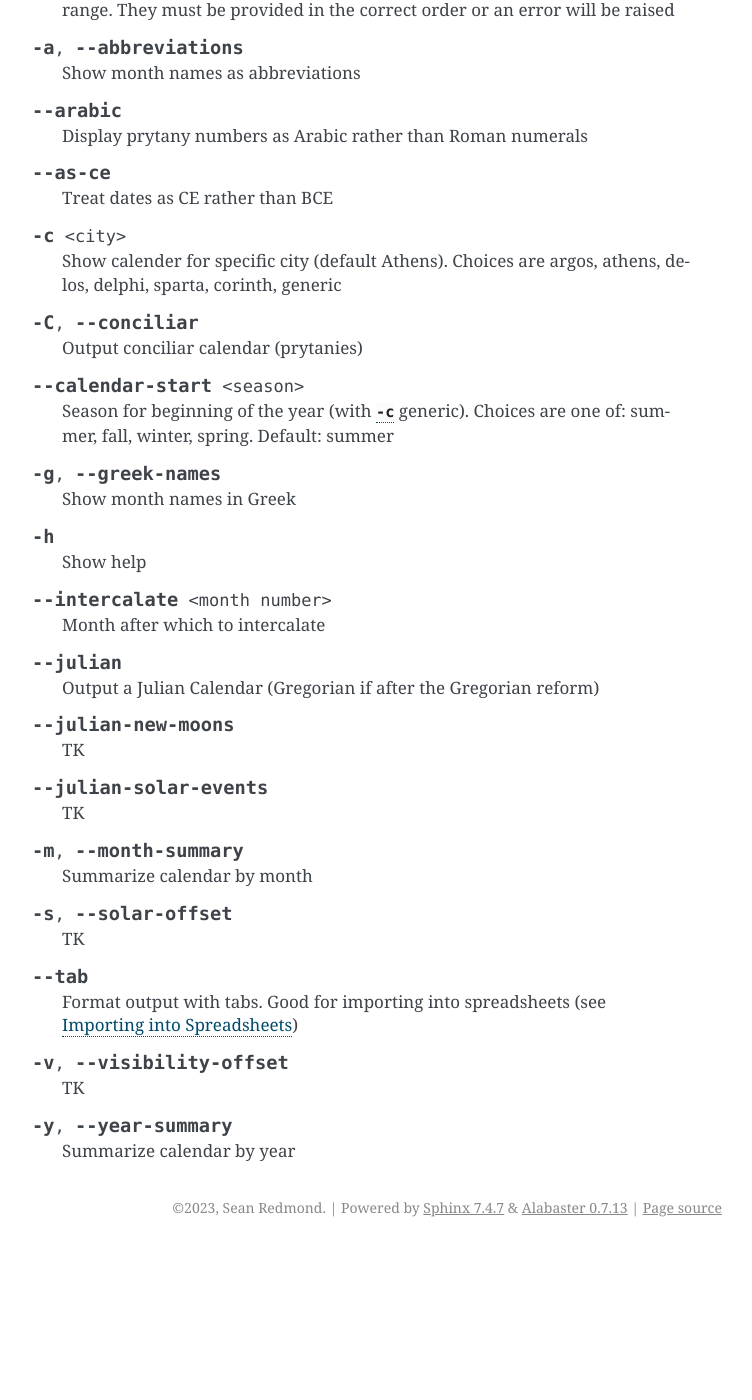
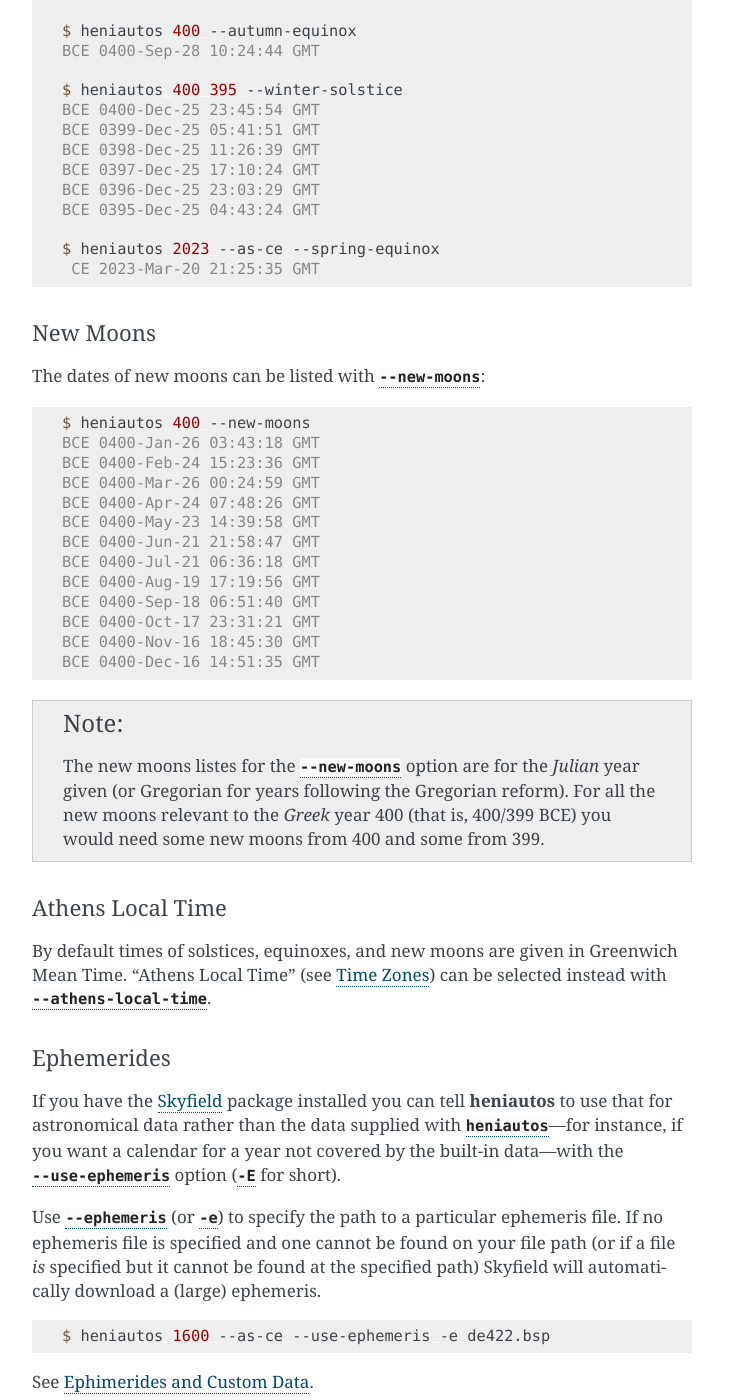
Before and after one commit to seanredmond/heniautos, a Sphinx documentation site: the page built from docs/command_line.rst, in a window 1280 px wide and 1400 px high, scrolled down 8420 px. Shown: the whole window, without its empty margins (388-1140 px from the left). Built offline with Sphinx 7.4.7, drawn with Linux system fonts in a browser that asks for light colours; before the commit the page ends 9667 px from its top, so only the background shows below that; some of the changed text lies outside the part shown.

Commit message:
More documentation

```diff
--- a/docs/command_line.rst
+++ b/docs/command_line.rst
@@ -385,13 +385,13 @@ The :option:`--julian` option will output a *Julian* calendar for the year or ye
 .. code-block:: console
 
     $ heniautos 400 --julian
-    1575324|BCE 0400-Jan-01||
-    1575325|BCE 0400-Jan-02||
-    1575326|BCE 0400-Jan-03||
+    1575324|BCE 0400-Jan-01
+    1575325|BCE 0400-Jan-02
+    1575326|BCE 0400-Jan-03
     ...
-    1575686|BCE 0400-Dec-29||
-    1575687|BCE 0400-Dec-30||
-    1575688|BCE 0400-Dec-31||
+    1575686|BCE 0400-Dec-29
+    1575687|BCE 0400-Dec-30
+    1575688|BCE 0400-Dec-31
 
 .. note::
 
@@ -424,8 +424,92 @@ calendars, so you can use this to check the work of
    solstices/equinoxes are affected by :option:`--visibility-offset`
    or :option:`--solar-offset`
 
-Option Reference
-----------------
+
+Solstices and Equinoxes
+^^^^^^^^^^^^^^^^^^^^^^^
+
+You can see the dates of solstices and equinoxes for any year or years
+with :option:`--summer-solstice`, :option:`--autumn-equinox`,
+:option:`--winter-solstice`:, and :option:`--spring-equinox`
+
+.. code-block:: console
+
+    $ heniautos 400 --summer-solstice
+    BCE 0400-Jun-28 07:06:35 GMT
+
+    $ heniautos 400 --autumn-equinox
+    BCE 0400-Sep-28 10:24:44 GMT
+
+    $ heniautos 400 395 --winter-solstice
+    BCE 0400-Dec-25 23:45:54 GMT
+    BCE 0399-Dec-25 05:41:51 GMT
+    BCE 0398-Dec-25 11:26:39 GMT
+    BCE 0397-Dec-25 17:10:24 GMT
+    BCE 0396-Dec-25 23:03:29 GMT
+    BCE 0395-Dec-25 04:43:24 GMT
+
+    $ heniautos 2023 --as-ce --spring-equinox
+     CE 2023-Mar-20 21:25:35 GMT
+
+New Moons
+^^^^^^^^^
+
+The dates of new moons can be listed with :option:`--new-moons`:
+
+.. code-block:: console
+
+    $ heniautos 400 --new-moons
+    BCE 0400-Jan-26 03:43:18 GMT
+    BCE 0400-Feb-24 15:23:36 GMT
+    BCE 0400-Mar-26 00:24:59 GMT
+    BCE 0400-Apr-24 07:48:26 GMT
+    BCE 0400-May-23 14:39:58 GMT
+    BCE 0400-Jun-21 21:58:47 GMT
+    BCE 0400-Jul-21 06:36:18 GMT
+    BCE 0400-Aug-19 17:19:56 GMT
+    BCE 0400-Sep-18 06:51:40 GMT
+    BCE 0400-Oct-17 23:31:21 GMT
+    BCE 0400-Nov-16 18:45:30 GMT
+    BCE 0400-Dec-16 14:51:35 GMT
+
+.. note:: The new moons listes for the :option:`--new-moons` option
+          are for the *Julian* year given (or Gregorian for years
+          following the Gregorian reform). For all the new moons
+          relevant to the *Greek* year 400 (that is, 400/399 BCE) you
+          would need some new moons from 400 and some from 399.
+
+Athens Local Time
+^^^^^^^^^^^^^^^^^
+
+By default times of solstices, equinoxes, and new moons are given in
+Greenwich Mean Time. "Athens Local Time" (see :ref:`time-zones`) can
+be selected instead with :option:`--athens-local-time`.
+
+Ephemerides
+^^^^^^^^^^^
+
+If you have the `Skyfield <https://pypi.org/project/skyfield/>`_
+package installed you can tell :command:`heniautos` to use that for
+astronomical data rather than the data supplied with
+:py:mod:`heniautos`—for instance, if you want a calendar for a year
+not covered by the built-in data—with the :option:`--use-ephemeris`
+option (:option:`-E` for short).
+
+Use :option:`--ephemeris` (or :option:`-e`) to specify the path
+to a particular ephemeris file. If no ephemeris file is specified and
+one cannot be found on your file path (or if a file *is* specified but
+it cannot be found at the specified path) Skyfield will automatically
+download a (large) ephemeris.
+
+
+.. code-block:: console
+
+    $ heniautos 1600 --as-ce --use-ephemeris -e de422.bsp
+
+See :ref:`ephemerides`.
+
+:command:`heniautos` Option Reference
+----------------------------------------
 
 .. option:: start_year
 
@@ -450,6 +534,14 @@ Option Reference
 
     Treat dates as CE rather than BCE
 
+.. option:: --athens-local-time
+
+    Show times in Athens Local Times (see :ref:`time-zones`)
+
+.. option:: --autumn-equinox
+
+    Only list dates of autumn equinox
+
 .. option:: -c <city>
 
     Show calender for specific city (default Athens). Choices are
@@ -463,6 +555,14 @@ Option Reference
 
     Season for beginning of the year (with :option:`-c` generic). Choices are one of: summer, fall, winter,
     spring. Default: summer
+
+.. option:: -E, --use-ephemeris
+
+    Use ephemeris for data
+
+.. option:: -e <FILE>, --ephemeris <FILE>
+
+    Use existing ephemeris file (with :option:`-E`)
 
 .. option:: -g, --greek-names
 
@@ -493,9 +593,21 @@ Option Reference
 
     Summarize calendar by month
 
+.. option:: --new-moons
+
+    Only list dates of new moons (conjunctions)
+
 .. option:: -s, --solar-offset
 
     TK
+
+.. option:: --spring-equinox
+
+    Only list dates of spring equinox
+
+.. option:: --summer-solstice
+
+    Only list dates of solstices
 
 .. option:: --tab
 
@@ -505,6 +617,10 @@ Option Reference
 
     TK
 
+.. option:: --winter-solstice
+
+    Only list dates of winter solstice
+
 .. option:: -y, --year-summary
 
     Summarize calendar by year
```
Also changed, not shown: other parts of docs/command_line.rst (+1 -1 lines), docs/festival_calendar.rst (+10 -0 lines).
